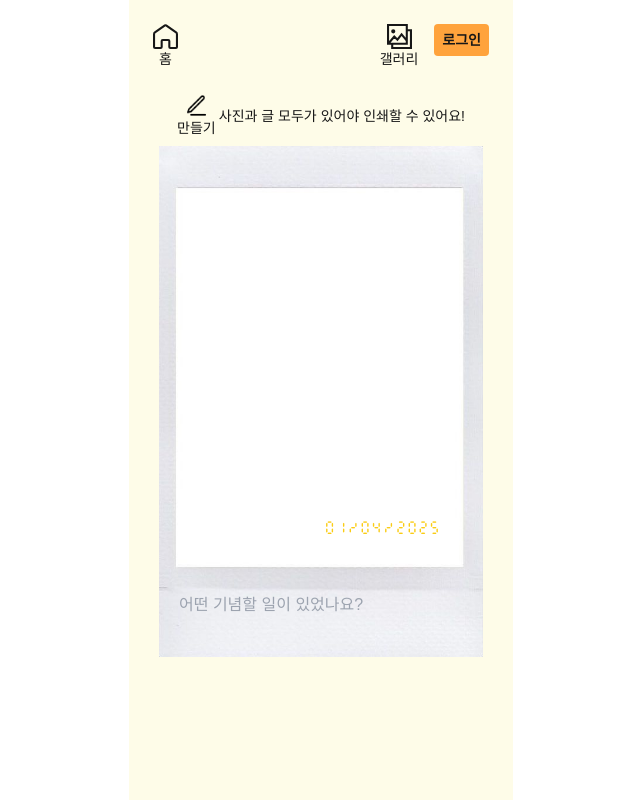
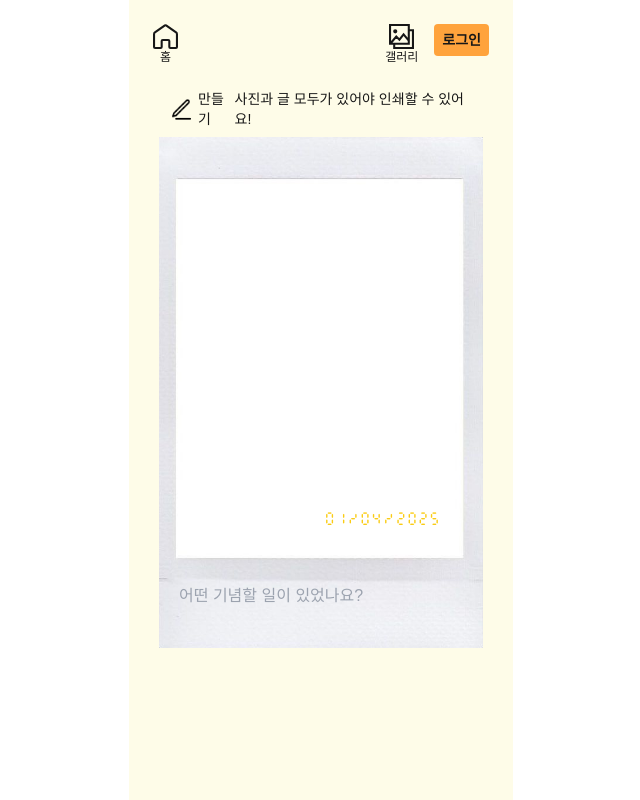
Before and after one commit to biyamn/polaroid, a Next.js app: page / in a window 1280 px wide. Shown: the whole page, without its empty margins (319-959 px from the left). Built offline with nearby package versions, Linux system fonts and the light colour scheme; no server answers; a web font is replaced by a local one.

Commit message:
feat: 버튼 스타일 변경

```diff
--- a/src/app/components/NavigationBar.tsx
+++ b/src/app/components/NavigationBar.tsx
@@ -8,14 +8,14 @@ const NavigationBar = () => {
       <Link href="/">
         <div className="flex flex-col items-center cursor-pointer">
           <GrHomeRounded style={{ width: '25px', height: '25px' }} />
-          <div className="text-sm">홈</div>
+          <div className="text-xs">홈</div>
         </div>
       </Link>
       <div className="flex gap-4">
         <Link href="/gallery">
           <div className="flex flex-col items-center cursor-pointer">
             <GrGallery style={{ width: '25px', height: '25px' }} />
-            <div className="text-sm">갤러리</div>
+            <div className="text-xs">갤러리</div>
           </div>
         </Link>
         <button className="bg-[#FFA33C] hover:bg-orange-500 text-sm font-bold px-2 h-8 rounded">
--- a/src/app/components/PrintAndEditBar.tsx
+++ b/src/app/components/PrintAndEditBar.tsx
@@ -87,10 +87,10 @@ const PrintAndEditBar = ({
   };
 
   return (
-    <div className="flex justify-between px-6 py-2 items-center">
+    <div className="flex justify-between px-4 py-2 items-center">
       {isLoading && <Progress />}
       <div
-        className="flex flex-col cursor-pointer items-center"
+        className="flex gap-1 cursor-pointer items-center justify-between"
         onClick={handleClickEdit}
       >
         <Image src="/pen.png" alt="수정" height={25} width={25} />
@@ -102,7 +102,7 @@ const PrintAndEditBar = ({
       </div>
       {uploadedImageUrl && text ? (
         <div
-          className="flex flex-col cursor-pointer items-center"
+          className="flex gap-1 cursor-pointer items-center"
           onClick={handleDownloadImage}
         >
           <Image src="/print.png" alt="인쇄" height={25} width={25} />
--- a/src/app/components/RemoveAndConfirmBar.tsx
+++ b/src/app/components/RemoveAndConfirmBar.tsx
@@ -25,16 +25,16 @@ const RemoveAndConfirmBar = ({
   };
 
   return (
-    <div className="flex justify-between px-6 py-2">
+    <div className="flex justify-between px-4 py-2">
       <div
-        className="flex flex-col cursor-pointer items-center"
+        className="flex gap-1 cursor-pointer items-center"
         onClick={handleDelete}
       >
         <Image src="/trashcan.png" alt="삭제" height={25} width={25} />
         <div className="text-sm">내용 비우기</div>
       </div>
       <div
-        className="flex flex-col cursor-pointer items-center"
+        className="flex gap-1 cursor-pointer items-center"
         onClick={handleClickSave}
       >
         <Image src="/save.png" alt="저장" height={25} width={25} />
```
